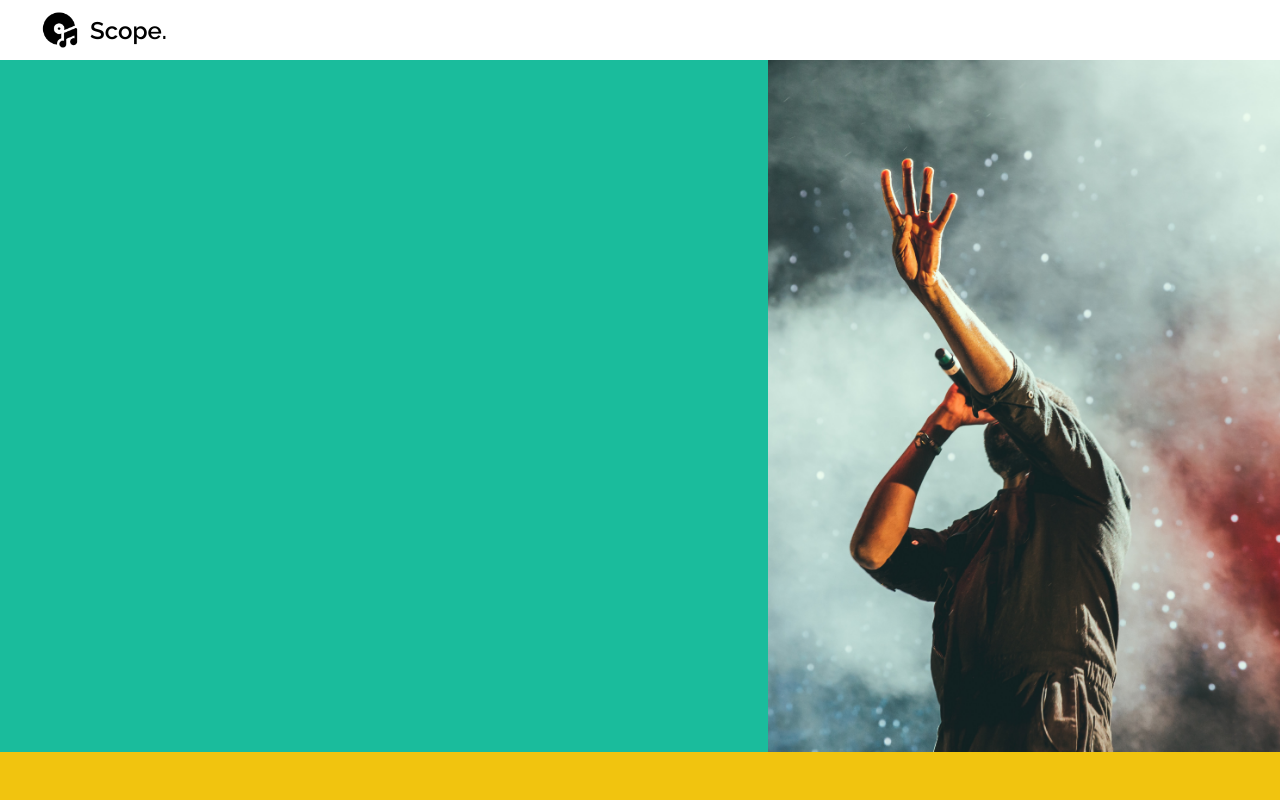
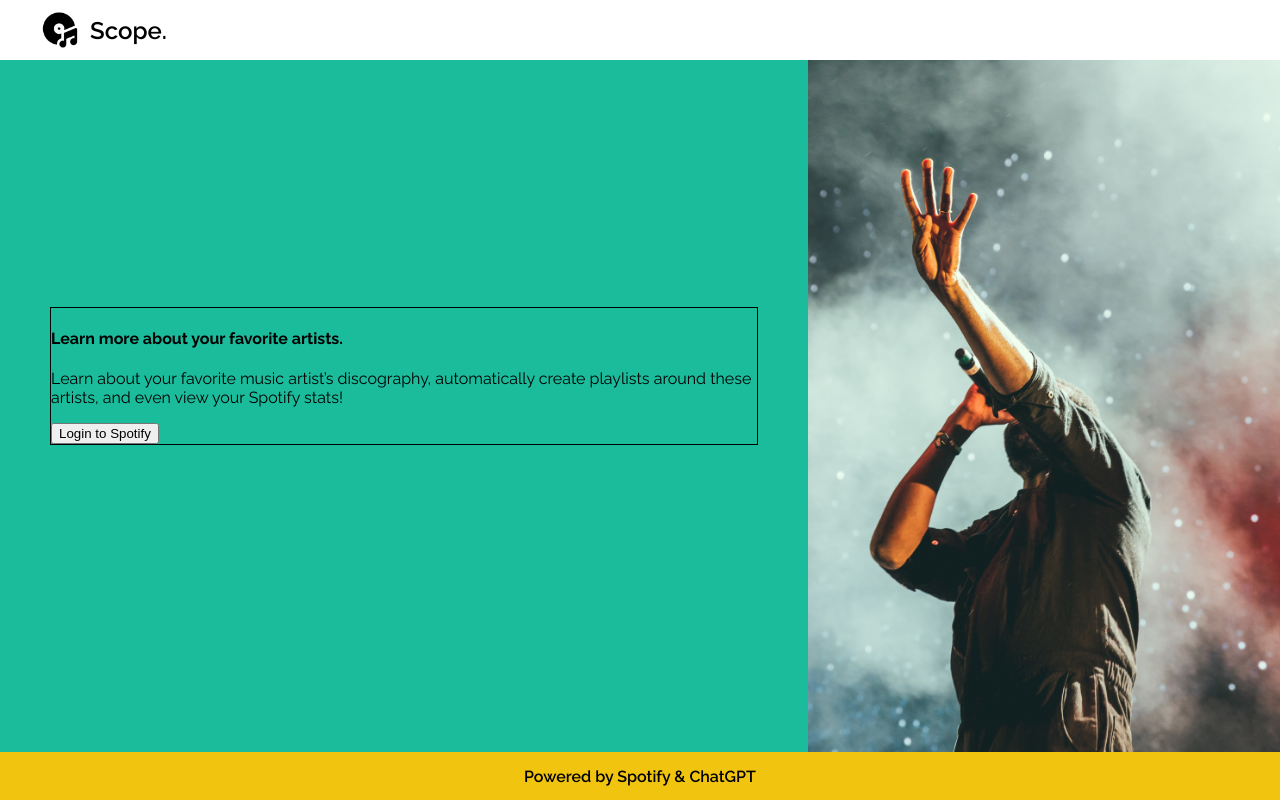
Before and after one commit to jhbarkle/Scope, a React (Vite) app: page / in a window 1280 px wide. Built offline with nearby package versions, Linux system fonts and the light colour scheme.

Commit message:
added info elements

```diff
--- a/src/components/pages/LandingPage/LandingPage.module.scss
+++ b/src/components/pages/LandingPage/LandingPage.module.scss
@@ -20,6 +20,14 @@
 #info_content {
   background-color: #1abc9c;
   width: 60%;
+  display: flex;
+  flex-direction: column;
+  justify-content: center;
+  padding: 0 50px;
+}
+
+#info_text_container {
+  border: 1px solid black;
 }
 
 #image_content {
@@ -36,6 +44,11 @@
 footer {
   background-color: #f1c40f;
   height: 6vh;
+  display: flex;
+  justify-content: center;
+  align-items: center;
+  font-size: 1rem;
+  font-weight: 600;
 }
 
 // #content_wrapper {
--- a/src/components/pages/LandingPage/LandingPage.tsx
+++ b/src/components/pages/LandingPage/LandingPage.tsx
@@ -5,12 +5,24 @@ const LandingPage = () => {
   return (
     <main id={styles.main_wrapper}>
       <section id={styles.main_content_section}>
-        <section id={styles.info_content}></section>
+        <section id={styles.info_content}>
+          <section id={styles.info_text_container}>
+            <h1>Learn more about your favorite artists.</h1>
+            <p>
+              Learn about your favorite music artist’s discography,
+              automatically create playlists around these artists, and even view
+              your Spotify stats!
+            </p>
+            <Link to="/home">
+              <button>Login to Spotify</button>
+            </Link>
+          </section>
+        </section>
         <section id={styles.image_content}>
           <img src="/icons/landing-page-image.jpg" alt="" />
         </section>
       </section>
-      <footer></footer>
+      <footer>Powered by Spotify & ChatGPT</footer>
     </main>
   );
 };
```
